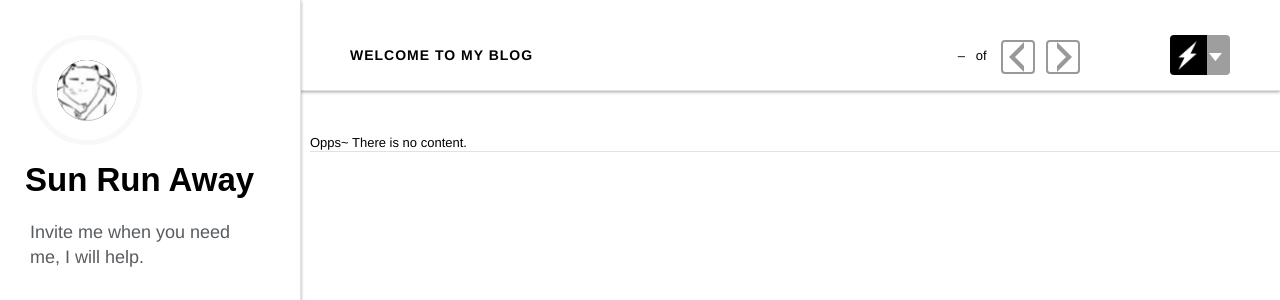
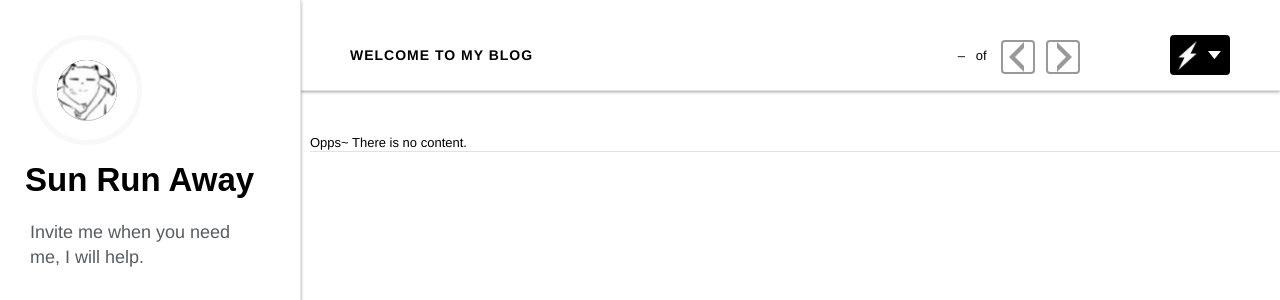
Before and after one commit to SunRunAway/sun-run-away, a Django app: template DjangoBlog/templates/base.html in a window 1280 px wide. Shown: the top 300 px of the page. Run offline with Django 3.2, Linux system fonts and the light colour scheme; the template is opened without the code that fills it, so the values that code supplies are empty; parts of the project's set-up code (start-up, migrations or seed data) failed here and were passed over; grey boxes are pictures that could not be loaded.

Commit message:
update the photo's animation

```diff
--- a/DjangoBlog/sitestatic/css/blog-build.css
+++ b/DjangoBlog/sitestatic/css/blog-build.css
@@ -975,7 +975,7 @@ nav#service_hook {
 	display: block;
 	width: 60px;
 	height: 40px;
-	background: #000 url(/images/misc/down_arrow_tiny_white.png) 37px 50% no-repeat;
+	background: #000 url(/static/images/navigation/down_arrow_tiny_white.png) 80% 50% no-repeat;
 	z-index: 9999;
 	display: block;
 	cursor:pointer;
--- a/DjangoBlog/templates/base.html
+++ b/DjangoBlog/templates/base.html
@@ -31,23 +31,22 @@
                 var a = 0;
                 $("#logo_img").click(function() {
                     if (a == 0) {
-                        a = 1;
-                        $(this).hide(0);
-                        $(this).css('width', '200px');
-                        $(this).css('height', '400px');
-                        $(this).show(300);
-
+                        $(this).animate({
+                            width: '200px',
+                            height: '400px'
+                        }, 300, function () {
+                            a = 1;
+                        });
                     } else {
-                        a = 0;
-                        $(this).hide(0);
-                        $(this).css('width', '60px');
-                        $(this).css('height', '60px');
-//                        $(this).hide(300)
-                        $(this).show(300);
-
+                        $(this).animate({
+                            width: '60px',
+                            height: '60px'
+                        }, 300, function () {
+                            a = 0;
+                        });
                     }
-                })
-            })
+                });
+            });
 
         </script>
     </head>
@@ -147,7 +146,6 @@
 
         <nav id="service_hook">
             <a style="background-image: url({{ STATIC_URL }}images/navigation/navigator.png); background-size: 100%; float: left;">Navigator</a>
-            <img src="{{ STATIC_URL }}images/navigation/down_arrow_tiny_white.png" />
         </nav>
 
         <ul id="magic_bar">
--- a/DjangoBlog/templates/css/blog-build.css
+++ b/DjangoBlog/templates/css/blog-build.css
@@ -975,7 +975,7 @@ nav#service_hook {
 	display: block;
 	width: 60px;
 	height: 40px;
-	background: #000 url(/images/misc/down_arrow_tiny_white.png) 37px 50% no-repeat;
+	background: #000 url(/static/images/navigation/down_arrow_tiny_white.png) 80% 50% no-repeat;
 	z-index: 9999;
 	display: block;
 	cursor:pointer;
```
Also changed, not shown: DjangoBlog/sitestatic/base.html (+14 -16 lines).
